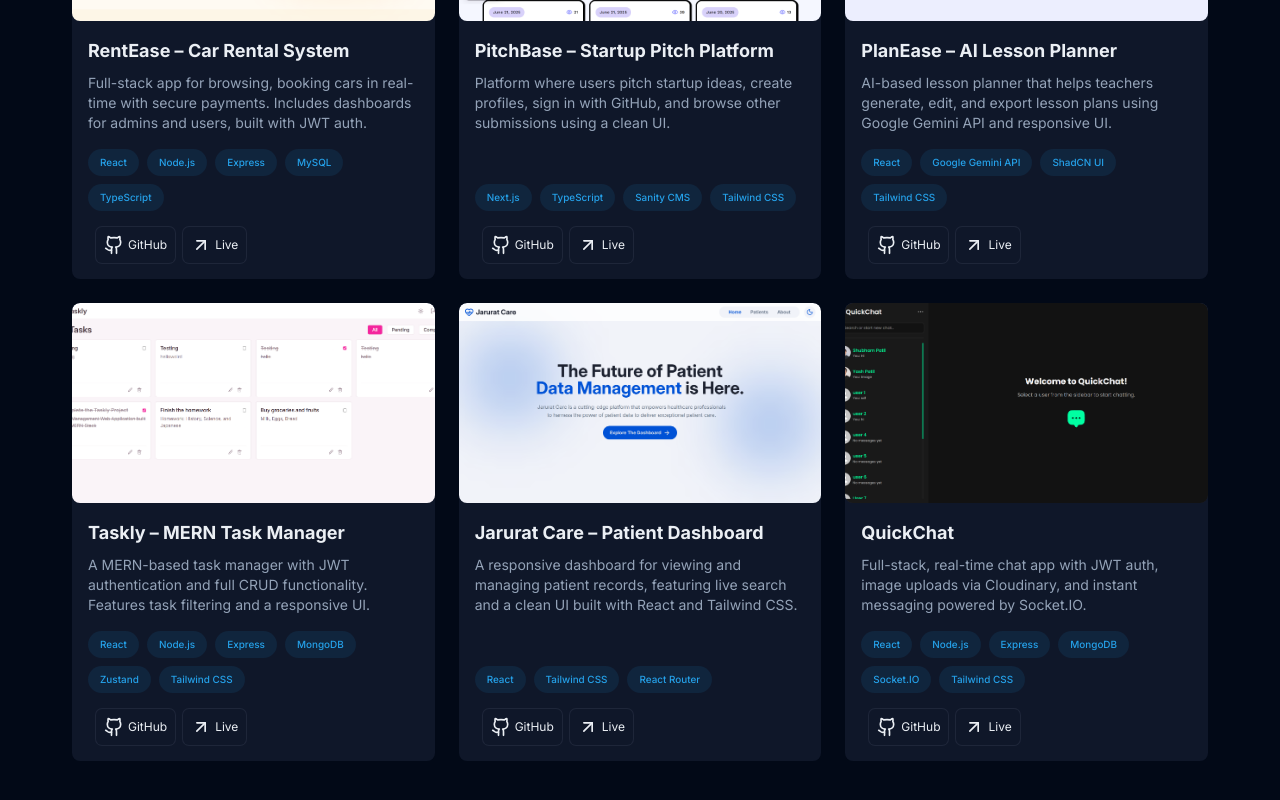
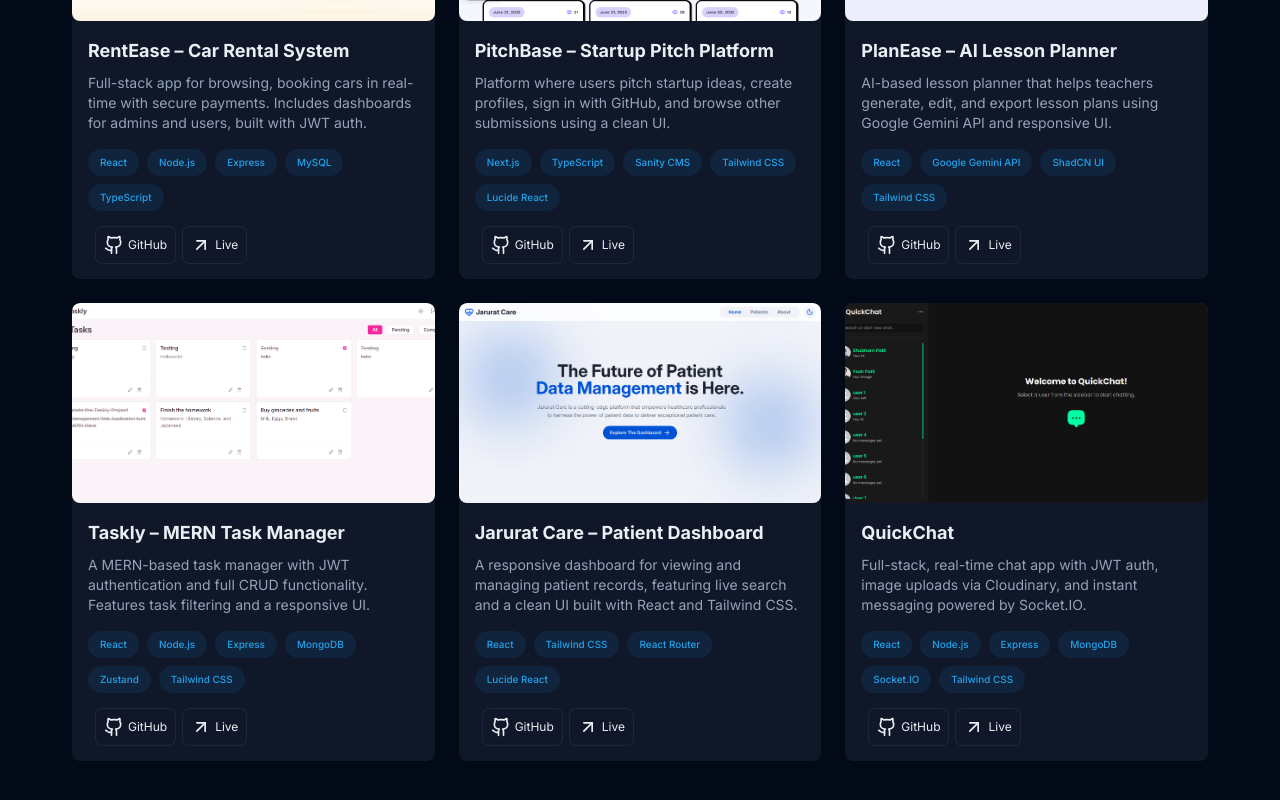
Before and after one commit to Shubham-567/React-Portfolio, a React (Vite) app: page / in a window 1280 px wide. Shown: the part 1735-2535 px from the top of the page. Built offline with nearby package versions, Linux system fonts and the light colour scheme; no server answers.

Commit message:
Update project data

```diff
--- a/src/components/HeroIllustration.jsx
+++ b/src/components/HeroIllustration.jsx
@@ -2,6 +2,8 @@
 
 const HeroIllustration = () => {
   return (
+    //   illustration-1
+
     // <svg
     //   width='100%'
     //   height='100%'
@@ -189,6 +191,7 @@
     //   />
     // </svg>
 
+    //   illustration-2
     <svg
       width='100%'
       height='100%'
--- a/src/constants/constants.jsx
+++ b/src/constants/constants.jsx
@@ -43,7 +43,13 @@
     title: "PitchBase – Startup Pitch Platform",
     description:
       "Platform where users pitch startup ideas, create profiles, sign in with GitHub, and browse other submissions using a clean UI.",
-    techStack: ["Next.js", "TypeScript", "Sanity CMS", "Tailwind CSS"],
+    techStack: [
+      "Next.js",
+      "TypeScript",
+      "Sanity CMS",
+      "Tailwind CSS",
+      "Lucide React",
+    ],
     repo: "https://github.com/Shubham-567/Pitch-Base",
     live: "https://pitch-base.vercel.app",
   },
@@ -77,7 +83,7 @@
     title: "Jarurat Care – Patient Dashboard",
     description:
       "A responsive dashboard for viewing and managing patient records, featuring live search and a clean UI built with React and Tailwind CSS.",
-    techStack: ["React", "Tailwind CSS", "React Router"],
+    techStack: ["React", "Tailwind CSS", "React Router", "Lucide React"],
     repo: "https://github.com/Shubham-567/JaruratCare-Patient-Dashboard",
     live: "https://jarurat-patient-dashboard.vercel.app",
   },
```
